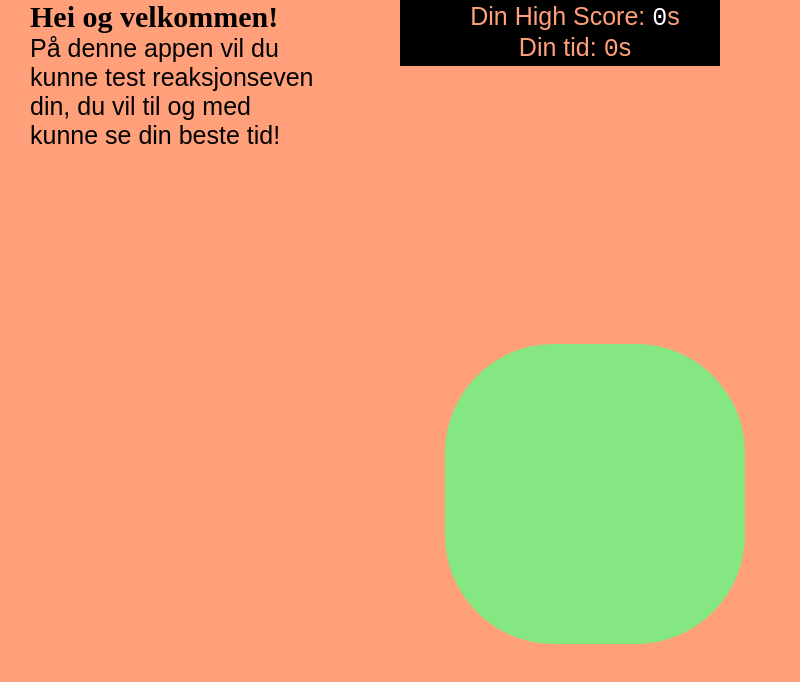
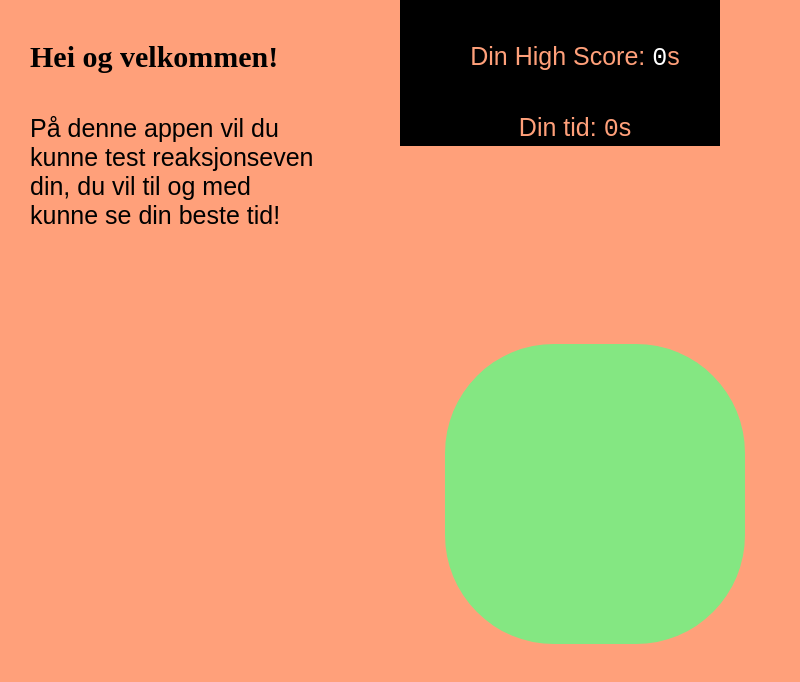
Before and after one commit to KevinEngebretsen/Tema-8, an Electron app: page index.html in a window 800 px wide. Drawn offline with Linux system fonts and the light colour scheme.

Commit message:
padding top

```diff
--- a/style.css
+++ b/style.css
@@ -8,11 +8,13 @@ body {
 }
 
 h1 {
+  padding-top: 40px;
   padding-left: 30px;
   font-size: 30px;
 }
 
 p {
+  padding-top: 40px;
   padding-left: 30px;
   font-size: 25px;
   font-family: arial, sans-serif;
```
